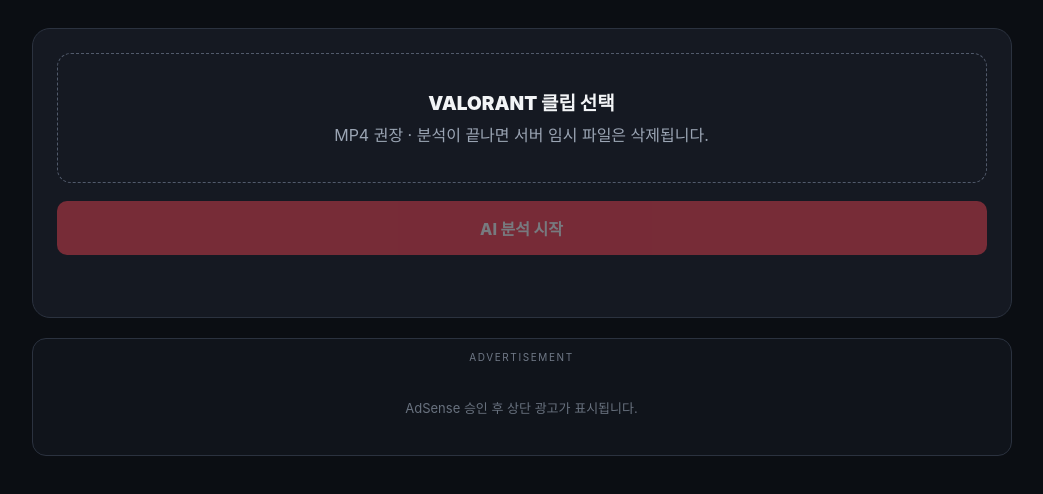
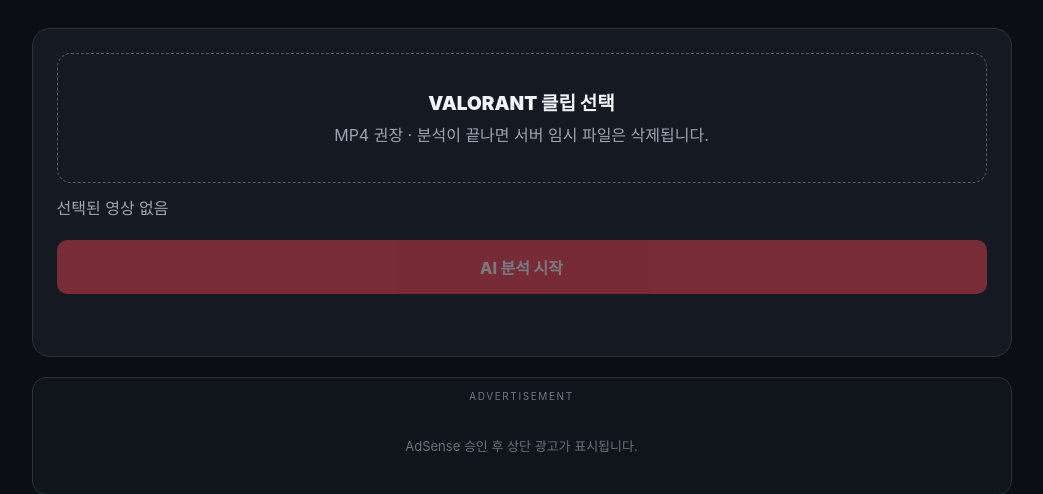
Before and after one commit to daon082312/valorant_ai_web_feedback_ads, a FastAPI app: page / in a window 1280 px wide. Shown: the part 435-929 px from the top of the page, without its empty margins (111-1154 px from the left). Run offline with FastAPI, Linux system fonts and the light colour scheme.

Commit message:
Restore selected video file size display

```diff
--- a/valorant_ai_public_ads_FLAT/templates/index.html
+++ b/valorant_ai_public_ads_FLAT/templates/index.html
@@ -20,6 +20,7 @@
         <span class="muted">MP4 권장 · 분석이 끝나면 서버 임시 파일은 삭제됩니다.</span>
     </label>
 
+    <div id="fileInfo" class="muted" style="margin-top:12px;">선택된 영상 없음</div>
     <video id="videoPlayer" controls playsinline></video>
     <button id="analyzeBtn" class="primary" disabled>AI 분석 시작</button>
     <div id="status" class="status"></div>
```
